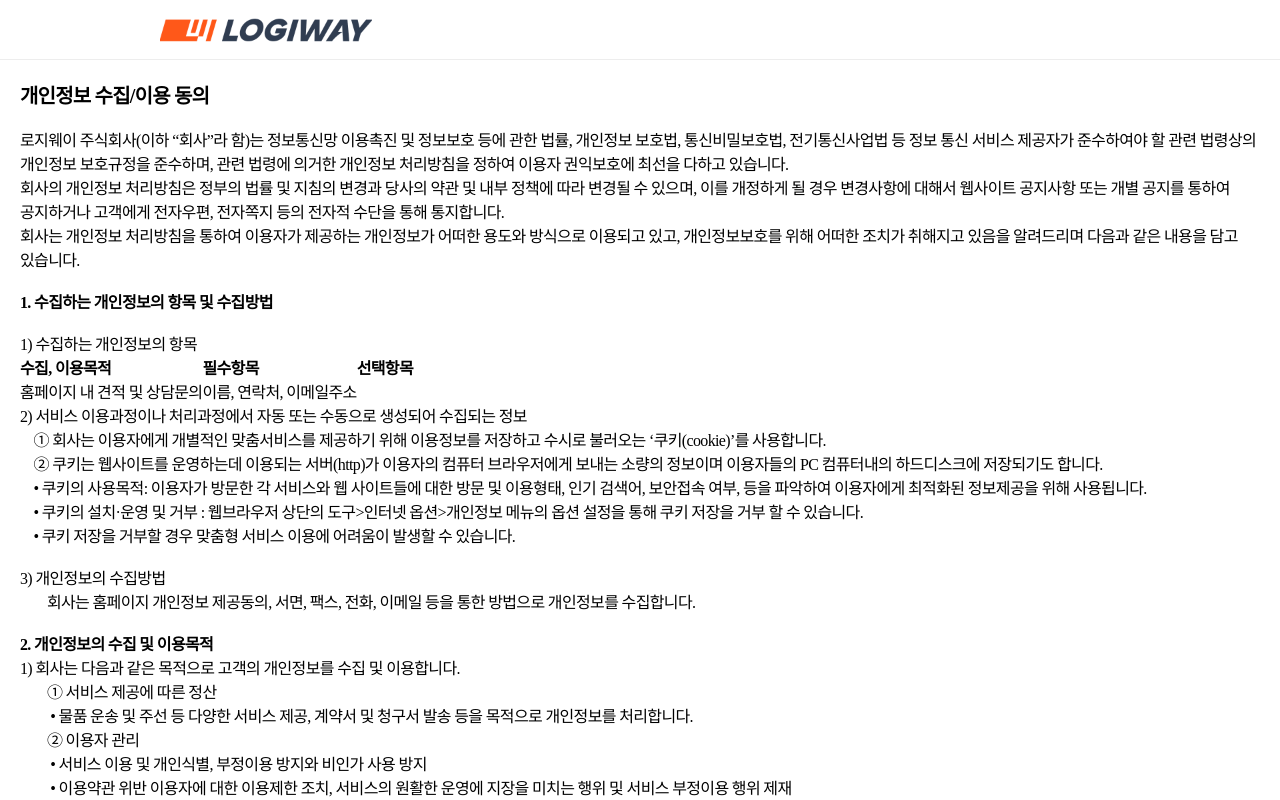
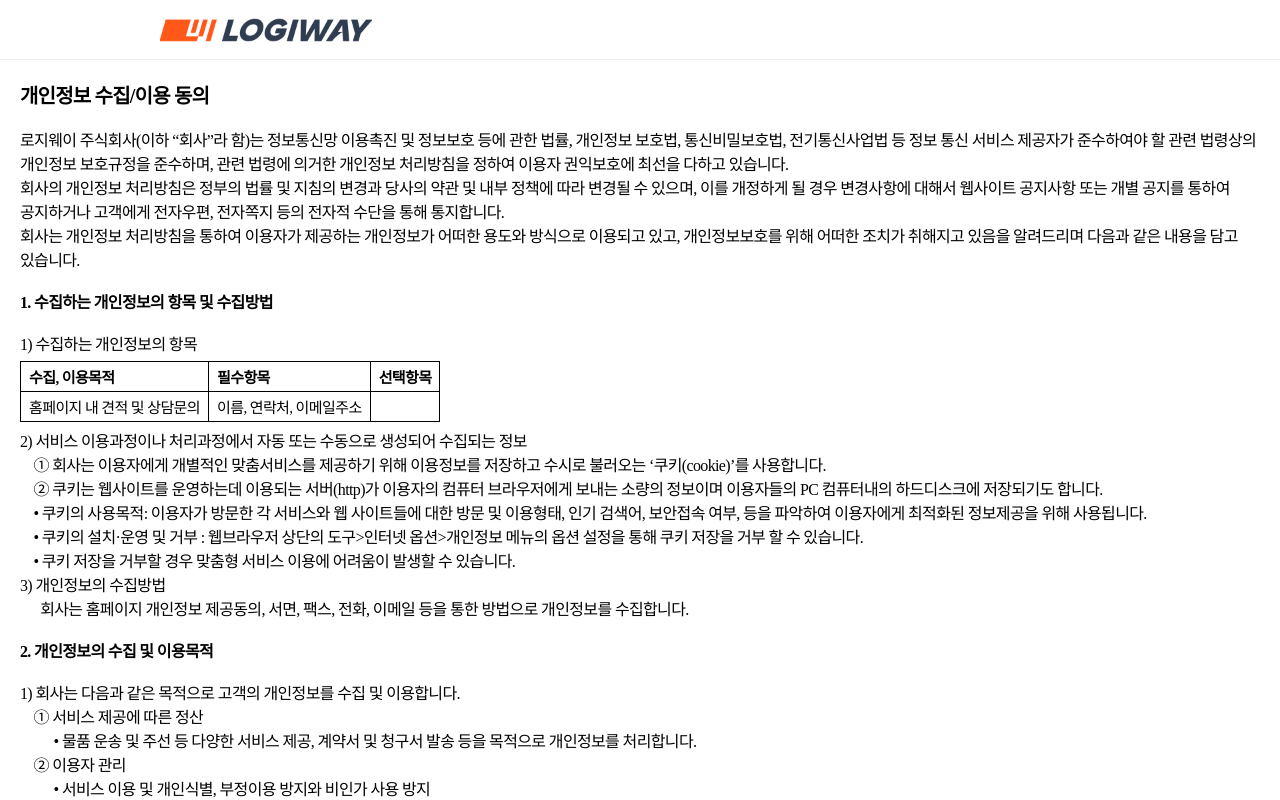
Before and after one commit to ANTAEGYEONG/logiway, a Vue app: page /private in a window 1280 px wide. Built offline with nearby package versions, Linux system fonts and the light colour scheme; a web font is replaced by a local one.

Commit message:
up_arrow_1

```diff
--- a/src/components/main/main.vue
+++ b/src/components/main/main.vue
@@ -1227,7 +1227,7 @@ export default {
 .notice{ display: block; width: 100%; color: var(--black-text, #262E40); text-align: center; font-size: 3.375rem; text-align: center; font-style: normal; font-weight: 700; line-height: 140%; letter-spacing: -2.16px;}
 .logi_history>.notice{color: var(--black-text, #fff); margin-bottom:80px; }
 .logi_history>.notice span{color: var(--black-text, #FF5819); font-size: 3.375rem; }
-.up_arrow{position: absolute; bottom: 10%; right: 6%; z-index: 1;}
+.up_arrow{position: absolute; bottom: 10%; right: 6%; z-index: 1; cursor:pointer;}
 .up_arrow img{width:60px; height:60px;}
 /* swiper */
 
@@ -2011,7 +2011,8 @@ select::-ms-expand{display:none;}
 @media all and (min-width:768px) and (max-width:1280px) {
 /* common */
 .notice{font-size: 2.25rem; font-weight: 700;letter-spacing: -0.04em; text-align: center;}
-.up_arrow{display:none;}
+.up_arrow{position: absolute; bottom: 10%; right: 6%; z-index: 1;}
+.up_arrow img{width:40px; height:40px;}
 
   /* main_bg */
   .swiper_bg{ display: block; width: 100%; height: auto;padding: 0 20px; animation: swiper-5e2104ef 1s ease-in-out;}
@@ -2247,7 +2248,8 @@ select::-ms-expand{display:none;}
   .com_pro_com_2{margin: 0 30px;}
   .com_pro_com .com_pro_shape{width: inherit; height:480px;}
   .notice{font-size:1.5rem;}
-  .up_arrow{display:none;}
+  .up_arrow{position: absolute; bottom: 10%; right: 6%; z-index: 1;}
+  .up_arrow img{width:40px; height:40px;}
 
   /* main_bg */
   .swiper_bg{ display: block; width: 100%; height: auto;padding: 0 20px; animation: swiper-5e2104ef 1s ease-in-out;}
--- a/src/components/private.vue
+++ b/src/components/private.vue
@@ -38,31 +38,31 @@
     ② 쿠키는 웹사이트를 운영하는데 이용되는 서버(http)가 이용자의 컴퓨터 브라우저에게 보내는 소량의 정보이며 이용자들의 PC 컴퓨터내의 하드디스크에 저장되기도 합니다.
     • 쿠키의 사용목적: 이용자가 방문한 각 서비스와 웹 사이트들에 대한 방문 및 이용형태, 인기 검색어, 보안접속 여부, 등을 파악하여 이용자에게 최적화된 정보제공을 위해 사용됩니다.
     • 쿠키의 설치·운영 및 거부 : 웹브라우저 상단의 도구>인터넷 옵션>개인정보 메뉴의 옵션 설정을 통해 쿠키 저장을 거부 할 수 있습니다.
-    • 쿠키 저장을 거부할 경우 맞춤형 서비스 이용에 어려움이 발생할 수 있습니다.
-      </pre>
+    • 쿠키 저장을 거부할 경우 맞춤형 서비스 이용에 어려움이 발생할 수 있습니다.</pre>
       <p>3) 개인정보의 수집방법</p>
       <pre>
       회사는 홈페이지 개인정보 제공동의, 서면, 팩스, 전화, 이메일 등을 통한 방법으로 개인정보를 수집합니다.
       </pre>
 
       <h3>2. 개인정보의 수집 및 이용목적</h3>
+      <br>
       <p>1) 회사는 다음과 같은 목적으로 고객의 개인정보를 수집 및 이용합니다.</p>
       <pre>
     ① 서비스 제공에 따른 정산
-    &nbsp;&nbsp;&nbsp;&nbsp;&nbsp;• 물품 운송 및 주선 등 다양한 서비스 제공, 계약서 및 청구서 발송 등을 목적으로 개인정보를 처리합니다.
+          • 물품 운송 및 주선 등 다양한 서비스 제공, 계약서 및 청구서 발송 등을 목적으로 개인정보를 처리합니다.
     ② 이용자 관리
-    &nbsp;&nbsp;&nbsp;&nbsp;&nbsp;• 서비스 이용 및 개인식별, 부정이용 방지와 비인가 사용 방지
-    &nbsp;&nbsp;&nbsp;&nbsp;&nbsp;• 이용약관 위반 이용자에 대한 이용제한 조치, 서비스의 원활한 운영에 지장을 미치는 행위 및 서비스 부정이용 행위 제재
-    &nbsp;&nbsp;&nbsp;&nbsp;&nbsp;• 서비스이용 가입횟수 제한, 불만처리 등 민원처리, 고지사항 전달, 서비스 이용 종료에 대한 의사 확인
+          • 서비스 이용 및 개인식별, 부정이용 방지와 비인가 사용 방지
+          • 이용약관 위반 이용자에 대한 이용제한 조치, 서비스의 원활한 운영에 지장을 미치는 행위 및 서비스 부정이용 행위 제재
+          • 서비스이용 가입횟수 제한, 불만처리 등 민원처리, 고지사항 전달, 서비스 이용 종료에 대한 의사 확인
     ③ 신규 서비스 및 맞춤형 서비스 개발
-    &nbsp;&nbsp;&nbsp;&nbsp;&nbsp;• 신규 서비스 개발 및 맞춤 서비스 제공, 통계학적 특성에 따른 서비스 제공, 서비스의 유효성 확인, 접속빈도 파악, 고객의 서비스 이용에 대한 통계 등을 위해 사용하며 이용자에게 보다 나은 서비스 혜택을 제공할 수 있습니다.
+          • 신규 서비스 개발 및 맞춤 서비스 제공, 통계학적 특성에 따른 서비스 제공, 서비스의 유효성 확인, 접속빈도 파악, 고객의 서비스 이용에 대한 통계 등을 위해 사용하며 이용자에게 보다 나은 서비스 혜택을 제공할 수 있습니다.
     ④ 재화 또는 서비스 제공
-    &nbsp;&nbsp;&nbsp;&nbsp;&nbsp;• 물품 운송 및 주선, 맞춤서비스 제공 등을 목적으로 개인정보를 처리합니다.
+          • 물품 운송 및 주선, 맞춤서비스 제공 등을 목적으로 개인정보를 처리합니다.
     ⑤ 마케팅ㆍ광고에의 활용
-    &nbsp;&nbsp;&nbsp;&nbsp;&nbsp;• 인구통계학적, 지리적, 행태적 특성을 반영한 광고성 푸시, 이용자 대상 각종 이벤트 참여기회 제공 및 광고성 정보 제공 등 마케팅 목적으로 개인정보를 처리할 수 있습니다.
-    &nbsp;&nbsp;&nbsp;&nbsp;&nbsp;• 단, 이용자가 마케팅 광고 등의 목적으로 개인정보를 처리하는 것을 원치 않는다는 의사를 명확히 밝히는 경우 개인정보 처리를 하지 않습니다.
+          • 인구통계학적, 지리적, 행태적 특성을 반영한 광고성 푸시, 이용자 대상 각종 이벤트 참여기회 제공 및 광고성 정보 제공 등 마케팅 목적으로 개인정보를 처리할 수 있습니다.
+          • 단, 이용자가 마케팅 광고 등의 목적으로 개인정보를 처리하는 것을 원치 않는다는 의사를 명확히 밝히는 경우 개인정보 처리를 하지 않습니다.
     ⑥ 고충처리
-    &nbsp;&nbsp;&nbsp;&nbsp;&nbsp;• 민원인의 신원 확인, 민원사항 확인, 사실조사를 위한 연락, 통지, 처리결과 통보 등의 목적으로 개인정보를 처리합니다.
+          • 민원인의 신원 확인, 민원사항 확인, 사실조사를 위한 연락, 통지, 처리결과 통보 등의 목적으로 개인정보를 처리합니다.
       </pre>
       <p>2) 회사는 다음과 같은 목적으로 개인정보를 수집 및 이용합니다.</p>
       <pre>
@@ -386,24 +386,13 @@ select::-ms-expand{display:none;}
   height: 50vh;
 }
 
-.tableDiv {
-  border-radius: 5px;
-  border: 1px solid #e0e1e3;
-}
-.tableDiv table th {
-  font-size: 15px;
-  padding: 5px 10px 5px 10px;
-  color: #fff;
-  background: #9d9fac;
-  border: 1px solid #000;
-}
-
-.tableDiv table td {
-  font-size: 15px;
-  padding: 5px 10px 5px 10px;
-  text-align: center;
-  color: #2e2f30;
-  border: 1px solid #000;
+table{margin:6px 0; border-radius: 5px!important; border: 1px solid #e0e1e3 !important;background: #fff !important;}
+tr ,th, td{
+  font-size: 15px !important;
+  padding: 4px 8px !important;
+  color: #000 !important;
+  text-align: left;
+  border: 1px solid #000!important;
 }
 .private_div{padding:20px; margin-top:60px; text-align: left; word-break: keep-all;}
 h2{font-size: 20px;}
```
Lines whose indentation alone changed are shown as unchanged.
